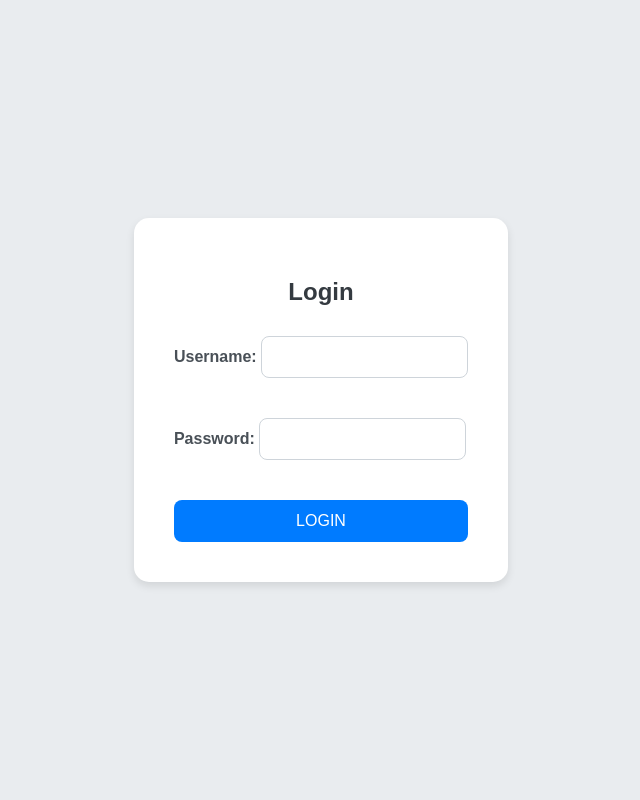
After one commit to Vedikakammar123/dockerProject, a Django app: page /login/ in a window 1280 px wide. The commit adds this page. Shown: the whole page, without its empty margins (319-959 px from the left). Run offline with Django 5.2, Linux system fonts and the light colour scheme.

Commit message:
added login

```diff
--- a/my_app/main_app/settings.py
+++ b/my_app/main_app/settings.py
@@ -136,3 +136,6 @@ MEDIA_ROOT=os.path.join(BASE_DIR,'media')
 # https://docs.djangoproject.com/en/5.0/ref/settings/#default-auto-field
 
 DEFAULT_AUTO_FIELD = 'django.db.models.BigAutoField'
+
+LOGIN_REDIRECT_URL = '/show_records/'
+LOGIN_URL = '/login/'
--- a/my_app/sub_app/forms.py
+++ b/my_app/sub_app/forms.py
@@ -1,7 +1,23 @@
 from django import forms
 from  .models import MyModel
+from django.contrib.auth.forms import AuthenticationForm
+from django.contrib.auth.models import User
+
 
 class MyForm(forms.ModelForm):
     class Meta:
         model = MyModel
         fields = '__all__'
+
+class UserLoginForm(AuthenticationForm):
+    class Meta:
+        model = User
+        fields = ['username', 'password']
+        labels = {
+            'username': 'Username',
+            'password': 'Password',
+        }
+        widgets = {
+            'username': forms.TextInput(attrs={'class': 'form-control', 'autocomplete': 'off'}),
+            'password': forms.PasswordInput(attrs={'class': 'form-control', 'autocomplete': 'off'}),
+        }
--- a/my_app/sub_app/urls.py
+++ b/my_app/sub_app/urls.py
@@ -5,4 +5,5 @@ urlpatterns = [
     path('', views.form_page, name='form_page'),
     path('thank_you/<int:user_info_id>/', views.thank_you, name='thank_you'),
     path('show_records/', views.show_records, name='show_records'),
+    path('login/', views.user_login, name='login'),
 ]
--- a/my_app/sub_app/views.py
+++ b/my_app/sub_app/views.py
@@ -2,6 +2,12 @@ from django.db.models import Count
 from django.urls import reverse
 from django.shortcuts import render, redirect
 from .models import MyModel
+from django.contrib.auth import login, authenticate
+from django.contrib.auth.forms import AuthenticationForm
+from .forms import UserLoginForm
+
+
+
 import random
 
 def form_page(request):
@@ -34,3 +40,24 @@ def show_records(request):
         'chart_data': data,
         'show_records_url': reverse('show_records')
     })
+
+def user_login(request):
+    error_message = None
+    if request.method == 'POST':
+        form = UserLoginForm(data=request.POST)
+        if form.is_valid():
+            username = form.cleaned_data['username']
+            password = form.cleaned_data['password']
+            user = authenticate(username=username, password=password)
+            if user is not None:
+                login(request, user)
+                return redirect('show_records')
+            else:
+                error_message = "Invalid username or password. Please try again."
+        else:
+            error_message = "Invalid username or password. Please try again."
+
+    else:
+        form = UserLoginForm()
+
+    return render(request, 'login.html', {'form': form,'error_message': error_message})
--- /dev/null
+++ b/my_app/templates/login.html
@@ -0,0 +1,88 @@
+<!DOCTYPE html>
+<html lang="en">
+<head>
+    <meta charset="UTF-8">
+    <meta name="viewport" content="width=device-width, initial-scale=1.0">
+    <title>Login</title>
+    <style>
+        body {
+            font-family: 'Arial', sans-serif;
+            background-color: #e9ecef;
+            margin: 0;
+            padding: 0;
+            display: flex;
+            justify-content: center;
+            align-items: center;
+            height: 100vh;
+        }
+        .container {
+            max-width: 500px;
+            background-color: #fff;
+            padding: 40px;
+            border-radius: 15px;
+            box-shadow: 0 4px 8px rgba(0, 0, 0, 0.1);
+        }
+        h2 {
+            text-align: center;
+            color: #343a40;
+            margin-bottom: 30px;
+        }
+        form {
+            display: flex;
+            flex-direction: column;
+        }
+        label {
+            font-weight: bold;
+            color: #495057;
+            margin-bottom: 5px;
+        }
+        input[type="text"],
+        input[type="password"] {
+            padding: 12px;
+            margin-bottom: 20px;
+            border: 1px solid #ced4da;
+            border-radius: 8px;
+            box-sizing: border-box;
+            font-size: 14px;
+            color: #495057;
+        }
+        button[type="submit"] {
+            background-color: #007bff;
+            color: white;
+            padding: 12px;
+            border: none;
+            border-radius: 8px;
+            cursor: pointer;
+            font-size: 16px;
+            text-transform: uppercase;
+            transition: background-color 0.3s ease;
+        }
+        button[type="submit"]:hover {
+            background-color: #0056b3;
+        }
+        .form-group {
+            margin-bottom: 20px;
+        }
+    </style>
+</head>
+<body>
+    <div class="container">
+        <h2>Login</h2>
+        {% if error_message %}
+            <div class="error-message">{{ error_message }}</div>
+        {% endif %}
+        <form method="post" autocomplete="off">
+            {% csrf_token %}
+            <div class="form-group">
+                <label for="username">Username:</label>
+                <input type="text" id="username" name="username" required autocomplete="off" value="" required>
+            </div>
+            <div class="form-group">
+                <label for="password">Password:</label>
+                <input type="password" id="password" name="password" required autocomplete="new-password" value="" required>
+            </div>
+            <button type="submit">Login</button>
+        </form>
+    </div>
+</body>
+</html>
--- a/my_app/templates/show_records.html
+++ b/my_app/templates/show_records.html
@@ -115,7 +115,7 @@
                 datasets: [{
                     label: 'Text Frequency',
                     data: {{ chart_data|safe }},
-                    fill: true,
+                    //fill: true,
                     borderColor: 'rgba(75, 192, 192, 1)',
                     borderWidth: 2
                 }]
```
